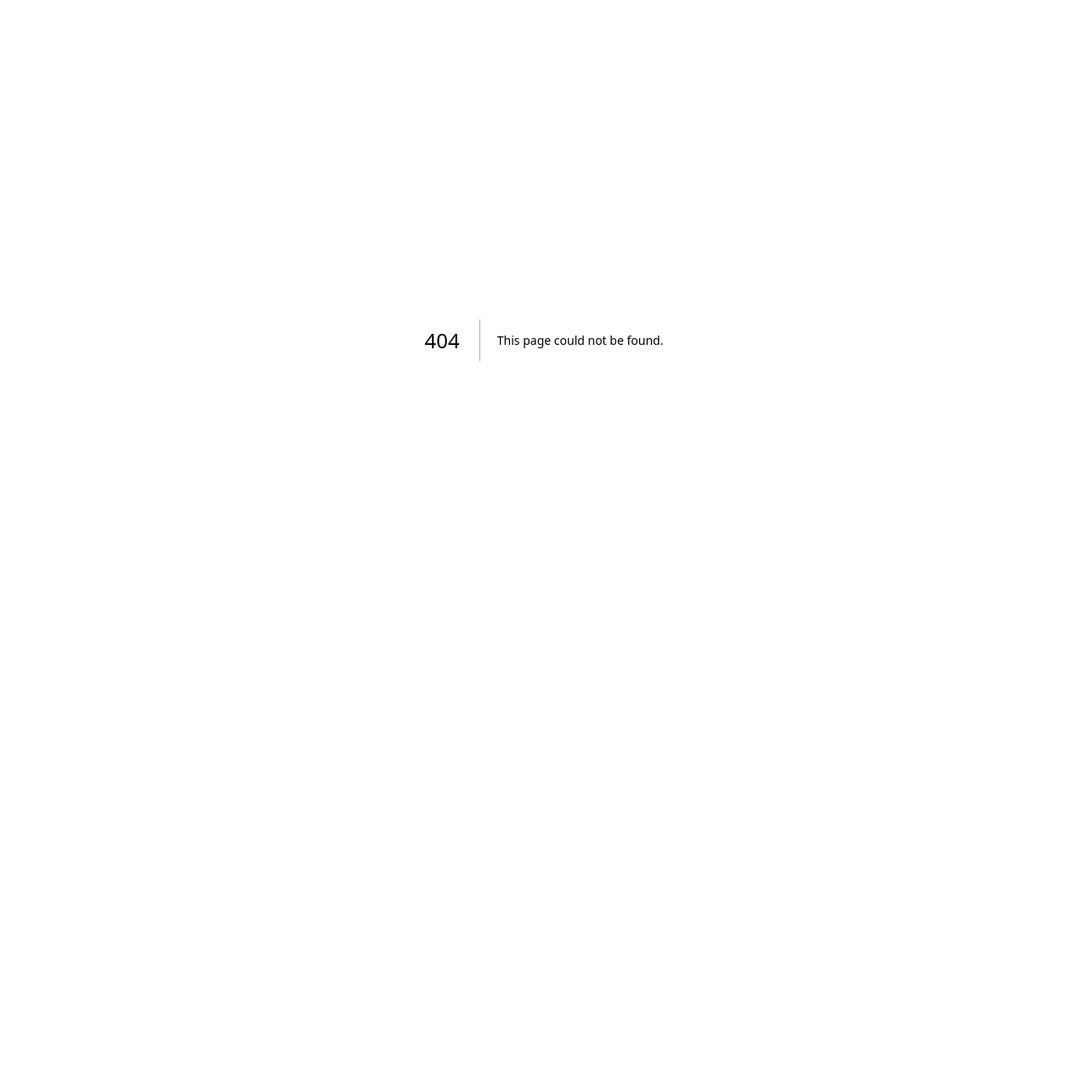
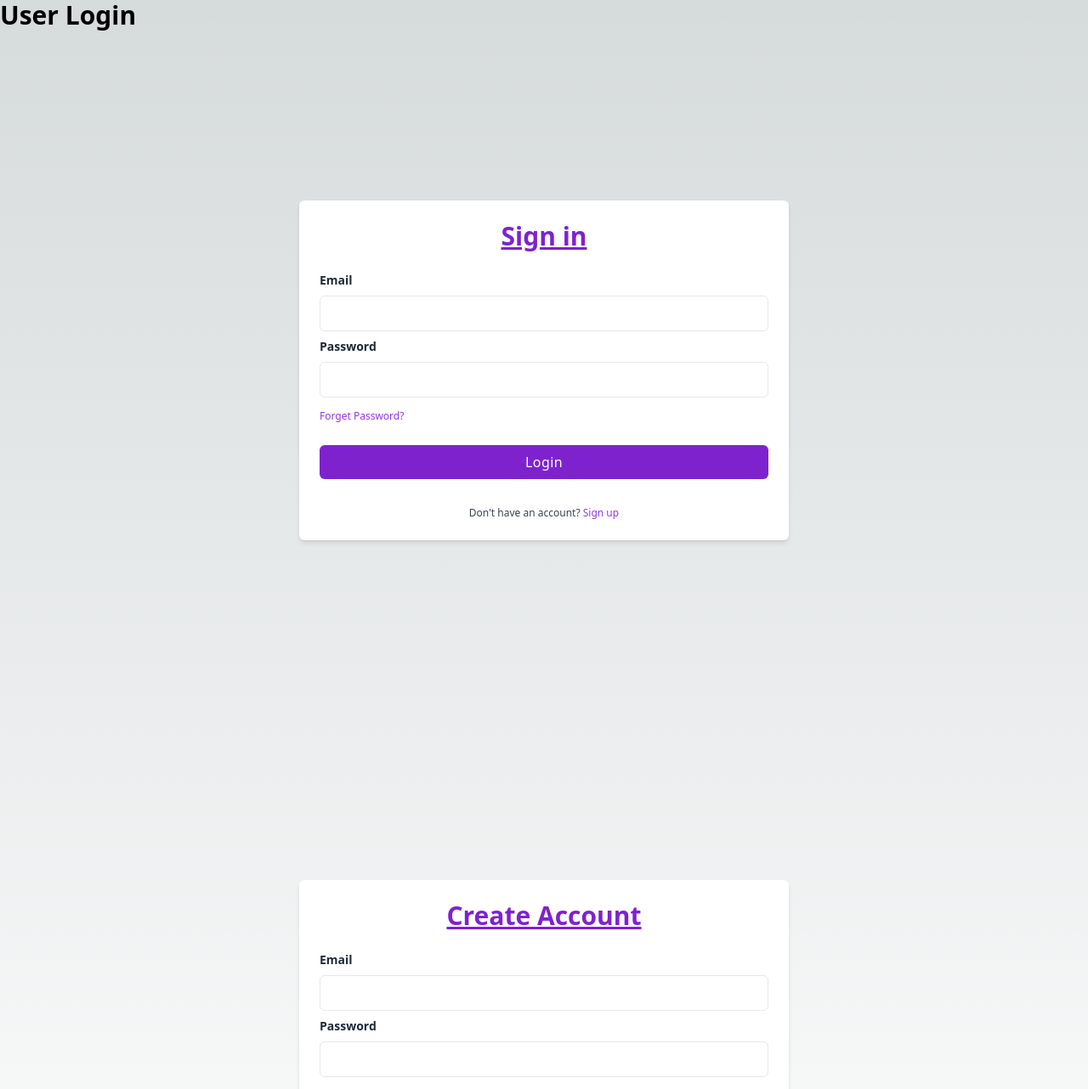
Before and after one commit to Karamvir-Bains/ActiveJourney, a Next.js app: page /login in a window 1280 px wide. Before the commit this address had no page. Shown: the top 1282 px of the page at 85% size. Before the commit the page ends 800 px from the top, so only its background shows below. Built offline with nearby package versions, Linux system fonts and the light colour scheme.

Commit message:
add form code create login/reg file structure

```diff
--- /dev/null
+++ b/src/pages/_login.form.tsx
@@ -0,0 +1,56 @@
+
+export default function LoginForm() {
+  return (
+    <div className="relative flex flex-col justify-center min-h-screen overflow-hidden">
+      <div className="w-full p-6 m-auto bg-white rounded-md shadow-md lg:max-w-xl">
+        <h1 className="text-3xl font-semibold text-center text-purple-700 underline">
+            Sign in
+        </h1>
+        <form className="mt-6">
+          <div className="mb-2">
+            <label
+              for="email"
+              className="block text-sm font-semibold text-gray-800"
+            >
+                Email
+            </label>
+            <input type="email"
+              className="block w-full px-4 py-2 mt-2 text-purple-700 bg-white border rounded-md focus:border-purple-400 focus:ring-purple-300 focus:outline-none focus:ring focus:ring-opacity-40"
+            />
+          </div>
+          <div className="mb-2">
+            <label
+              for="password"
+              className="block text-sm font-semibold text-gray-800"
+            >
+              Password
+            </label>
+            <input
+              type="password"
+              className="block w-full px-4 py-2 mt-2 text-purple-700 bg-white border rounded-md focus:border-purple-400 focus:ring-purple-300 focus:outline-none focus:ring focus:ring-opacity-40"
+            />
+          </div>
+          <a href="#" className="text-xs text-purple-600 hover:underline">
+            Forget Password?
+          </a>
+          <div className="mt-6">
+            <button className="w-full px-4 py-2 tracking-wide text-white transition-colors duration-200 transform bg-purple-700 rounded-md hover:bg-purple-600 focus:outline-none focus:bg-purple-600">
+              Login
+            </button>
+          </div>
+        </form>
+
+        <p className="mt-8 text-xs font-light text-center text-gray-700">
+            {" "}
+            Don't have an account?{" "}
+            <a
+                href="#"
+                className="font-medium text-purple-600 hover:underline"
+            >
+                Sign up
+            </a>
+        </p>
+      </div>
+    </div>
+  );
+}
--- /dev/null
+++ b/src/pages/_registration.form.tsx
@@ -0,0 +1,56 @@
+
+export default function RegistrationForm() {
+  return (
+    <div className="relative flex flex-col justify-center min-h-screen overflow-hidden">
+      <div className="w-full p-6 m-auto bg-white rounded-md shadow-md lg:max-w-xl">
+        <h1 className="text-3xl font-semibold text-center text-purple-700 underline">
+            Create Account
+        </h1>
+        <form className="mt-6">
+          <div className="mb-2">
+            <label
+              for="email"
+              className="block text-sm font-semibold text-gray-800"
+            >
+                Email
+            </label>
+            <input type="email"
+              className="block w-full px-4 py-2 mt-2 text-purple-700 bg-white border rounded-md focus:border-purple-400 focus:ring-purple-300 focus:outline-none focus:ring focus:ring-opacity-40"
+            />
+          </div>
+          <div className="mb-2">
+            <label
+              for="password"
+              className="block text-sm font-semibold text-gray-800"
+            >
+              Password
+            </label>
+            <input
+              type="password"
+              className="block w-full px-4 py-2 mt-2 text-purple-700 bg-white border rounded-md focus:border-purple-400 focus:ring-purple-300 focus:outline-none focus:ring focus:ring-opacity-40"
+            />
+          </div>
+          <a href="#" className="text-xs text-purple-600 hover:underline">
+            Forget Password?
+          </a>
+          <div className="mt-6">
+            <button className="w-full px-4 py-2 tracking-wide text-white transition-colors duration-200 transform bg-purple-700 rounded-md hover:bg-purple-600 focus:outline-none focus:bg-purple-600">
+              Login
+            </button>
+          </div>
+        </form>
+
+        <p className="mt-8 text-xs font-light text-center text-gray-700">
+            {" "}
+            Don't have an account?{" "}
+            <a
+                href="#"
+                className="font-medium text-purple-600 hover:underline"
+            >
+                Sign up
+            </a>
+        </p>
+      </div>
+    </div>
+  );
+}
--- /dev/null
+++ b/src/pages/login.tsx
@@ -0,0 +1,21 @@
+import Head from 'next/head'
+import LoginForm from "./_login.form"
+import RegistrationForm from './_registration.form'
+
+export default function Login() {
+  return (
+    <>
+      <Head>
+        <title>User Login</title>
+        <meta name="viewport" content="width=device-width, initial-scale=1" />
+      </Head>
+      <main>
+        <h1 className="text-3xl font-bold">
+          User Login
+        </h1>
+        <LoginForm />
+        <RegistrationForm />
+      </main>
+    </>
+  )
+}
```
Also changed, not shown: 1 other file (tests, documents, lock files or other folders).
